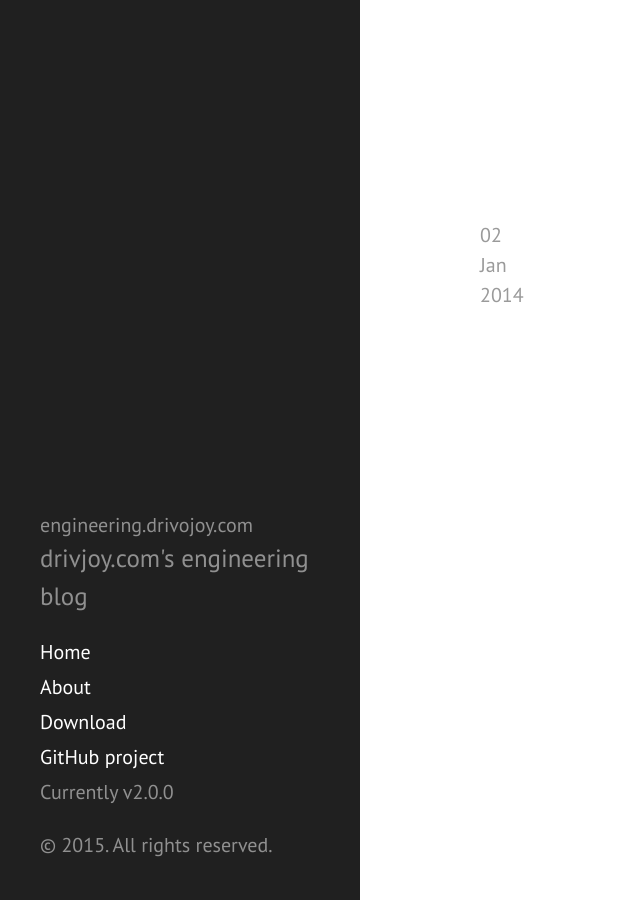
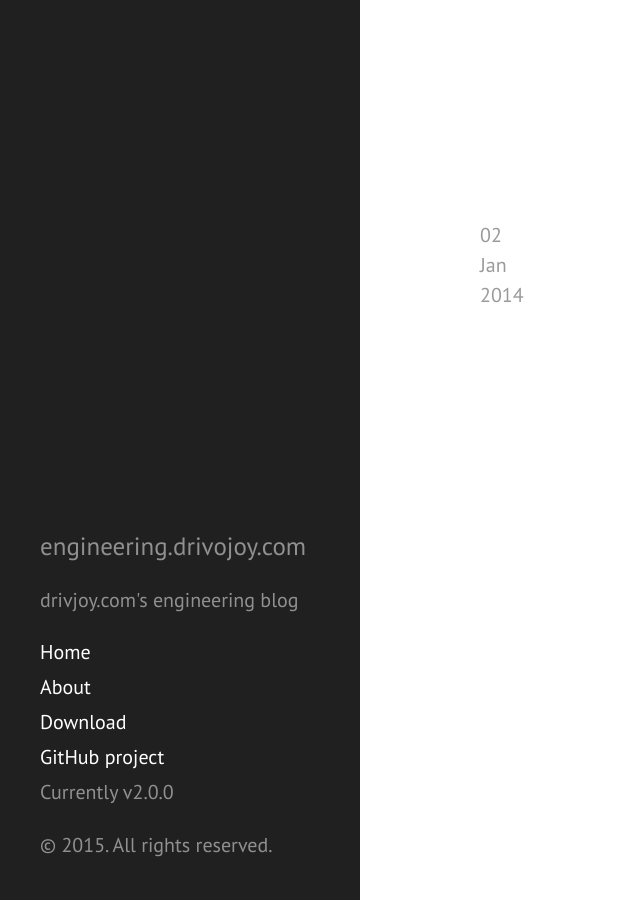
Before and after one commit to drivojoy/drivojoy.github.io, a Jekyll site: the page built from index.html, in a window 1280 px wide. Shown: the whole page, without its empty margins (0-640 px from the left). Built offline with Jekyll 4.4.1, drawn with Linux system fonts in a browser that asks for light colours; the list of posts is cut into pages by our own code.

Commit message:
changed sidebar style
changed sidebar style

```diff
--- a/_includes/sidebar.html
+++ b/_includes/sidebar.html
@@ -2,11 +2,11 @@
   <div class="container sidebar-sticky">
     <div class="sidebar-about">
       <div>
-        <span href="{{ site.baseurl }}">
+        <p class="lead" href="{{ site.baseurl }}">
           {{ site.title }}
-        </span>
+        </p>
       </h1>
-      <p class="lead">{{ site.description }}</p>
+      <p>{{ site.description }}</p>
     </div>
 
     <nav class="sidebar-nav">
```
